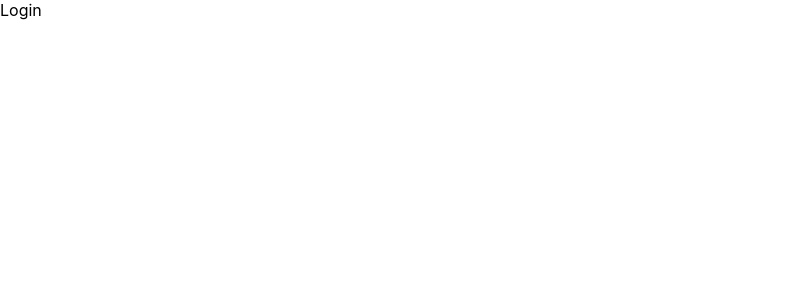
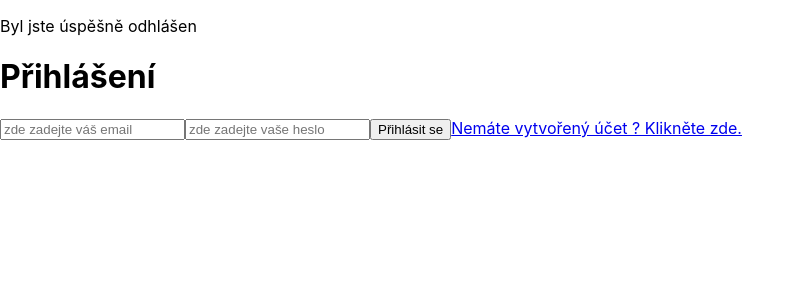
Before and after one commit to MilanMizera/add-your-tasks-react, a React (Create React App) app: page /prihlaseni in a window 1280 px wide. Shown: the top 300 px of the page, without its empty margins (0-805 px from the left). Built offline with nearby package versions, Linux system fonts and the light colour scheme; no server answers.

Commit message:
základní práce s login, register ve firebase, chybí hlavně css a dodělat validaci při registraci a drobnou při loginu

```diff
--- a/src/pages/TasksPage/Form.js
+++ b/src/pages/TasksPage/Form.js
@@ -53,11 +53,6 @@ const getCountTasks = () => {
 
 
 }
-
-
-
-
-
 
 const App = () => {
 
--- /dev/null
+++ b/src/pages/auth/AuthDetails.jsx
@@ -0,0 +1,52 @@
+//react
+import { useEffect, useState } from "react"
+//database
+import { auth } from "../../data/firebase"
+import { onAuthStateChanged, signOut } from "firebase/auth";
+
+
+export const AuthDetails = () => {
+
+
+    const [authUser, setAuthUser] = useState(null)
+
+
+    useEffect(() => {
+
+        const listen = onAuthStateChanged(auth, (user) => {
+
+
+            if (user) {
+
+                setAuthUser(user)
+
+            } else {
+
+               setAuthUser(null)
+
+            }
+        })
+
+        return ()=> {
+
+            listen()
+        }
+    }, [])
+
+    const userSignOut = () => {
+        signOut(auth)
+          .then(() => {
+            console.log("sign out successful");
+          })
+          .catch((error) => console.log(error));
+      };
+
+
+    return (
+
+        <div>{authUser ? <><p>{"Přihlášen jako " + authUser.email}</p><button onClick={userSignOut}>Odhlásit se</button></> : <p>Byl jste úspěšně odhlášen</p>}</div>
+
+    )
+}
+
+export default AuthDetails
--- /dev/null
+++ b/src/pages/auth/loginPage/Login.jsx
@@ -0,0 +1,59 @@
+import "./login.css"
+//react
+import { useState } from "react"
+import { Link } from "react-router-dom";
+//databáze
+import {auth} from "../../../data/firebase"
+import { signInWithEmailAndPassword } from "firebase/auth"
+import AuthDetails from "../AuthDetails"
+
+
+
+
+export const Login = () => {
+
+const [email, setEmail] = useState("")
+const [password, setPassword] = useState("")
+
+
+ const signIn = (e)=> {
+
+
+e.preventDefault()
+signInWithEmailAndPassword(auth, email, password)
+.then((userCredential)=> {
+console.log(userCredential)
+}).catch((error)=> {
+
+console.log(error)
+
+})
+
+
+ }
+
+
+  return (
+
+    <div className="sign-in-section">
+
+<AuthDetails></AuthDetails>
+
+
+      <form onSubmit={signIn}>
+        <h1>Přihlášení</h1>
+        <input onChange={(e)=>setEmail( e.target.value)} type="email" placeholder="zde zadejte váš email" value={email}></input>
+        <input onChange={(e)=>setPassword(e.target.value)} type="password" placeholder="zde zadejte vaše heslo" value={password}></input>
+        <input type="submit" value="Přihlásit se" ></input>
+        <Link to="/registrace" className="register-text">Nemáte vytvořený účet ? Klikněte zde.</Link>
+      </form>
+
+
+
+
+
+    </div>
+  )
+}
+
+export default Login
--- /dev/null
+++ b/src/pages/auth/registerPage/Register.jsx
@@ -0,0 +1,53 @@
+import AuthDetails from "../AuthDetails"
+import "./register.css"
+import { useState } from "react"
+//database
+import {auth} from "../../../data/firebase"
+import { createUserWithEmailAndPassword } from "firebase/auth"
+
+
+
+export const Register = () => {
+
+const [email, setEmail] = useState("")
+const [password, setPassword] = useState("")
+
+
+ const signUp = (e)=> {
+
+e.preventDefault()
+createUserWithEmailAndPassword(auth, email, password)
+.then((userCredential)=> {
+console.log(userCredential)
+}).catch((error)=> {
+
+console.log(error)
+
+})
+
+
+ }
+
+
+  return (
+
+    <div className="sign-in-section">
+
+<AuthDetails></AuthDetails>
+
+      <form onSubmit={signUp}>
+        <h1>Vytvořit účet</h1>
+        <input onChange={(e)=>setEmail( e.target.value)} type="email" placeholder="zde zadejte váš email" value={email}></input>
+        <input onChange={(e)=>setPassword(e.target.value)} type="password" placeholder="zde zadejte vaše heslo" value={password}></input>
+        <input type="submit" value="Registrovat se" ></input>
+      </form>
+
+
+
+
+
+    </div>
+  )
+}
+
+export default Register
--- a/src/pages/loginPage/Login.js
+++ /dev/null
@@ -1,20 +0,0 @@
-import "./login.css"
-
-export const Login = () => {
-
-
-
-
-
-
-
-  return (
-
-    <div>Login</div>
-
-
-
-  )
-}
-
-export default Login
--- a/src/pages/registerPage/Register.js
+++ /dev/null
@@ -1,15 +0,0 @@
-import "./register.css"
-
-export const Register = () => {
-
-
-
-
-
-  return (
-
-    <div>Register</div>
-  )
-}
-
-export default Register
```
Also changed, not shown: src/App.js (+5 -3 lines), src/pages/auth/loginPage/login.css (added), src/pages/auth/registerPage/register.css (added).
